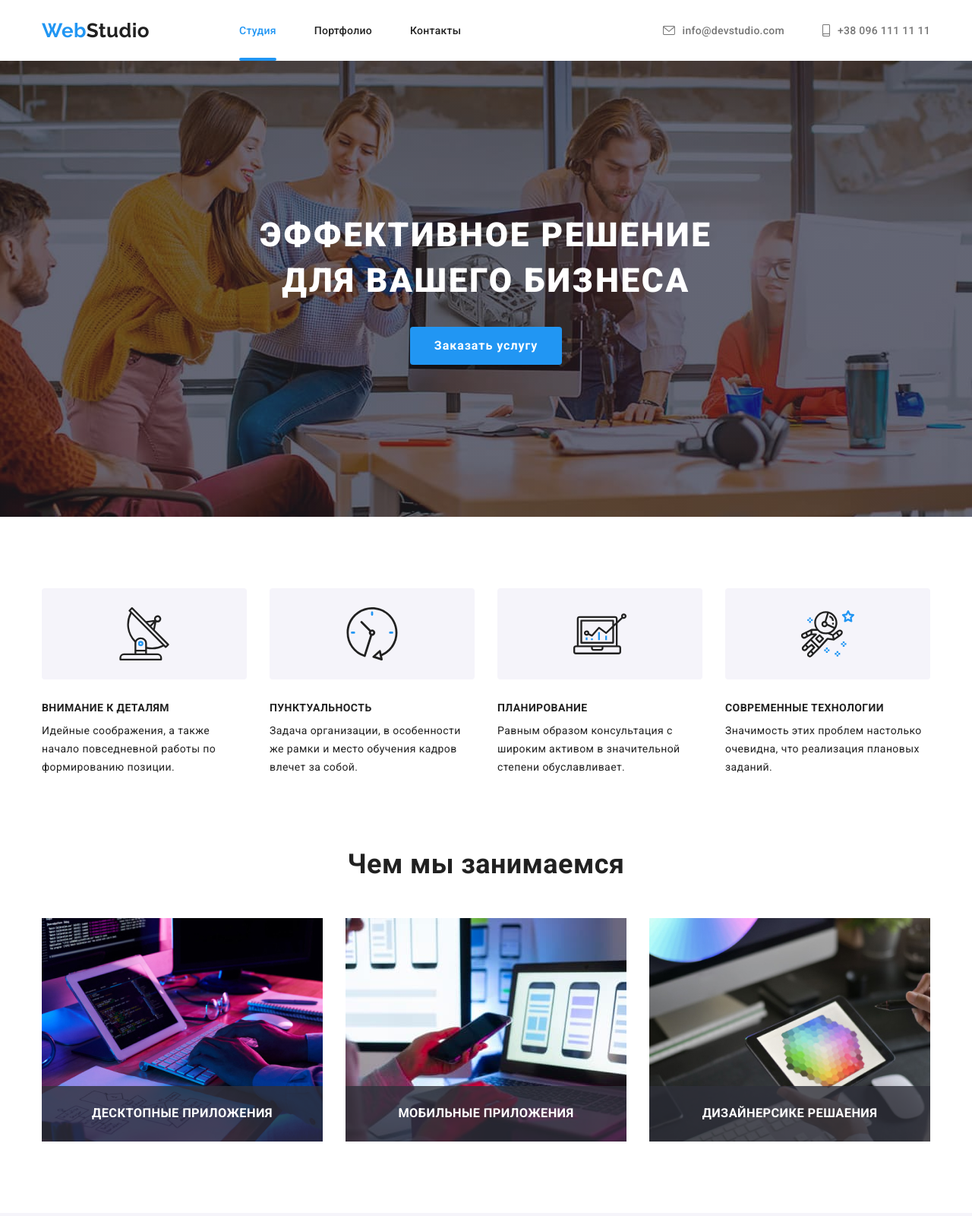
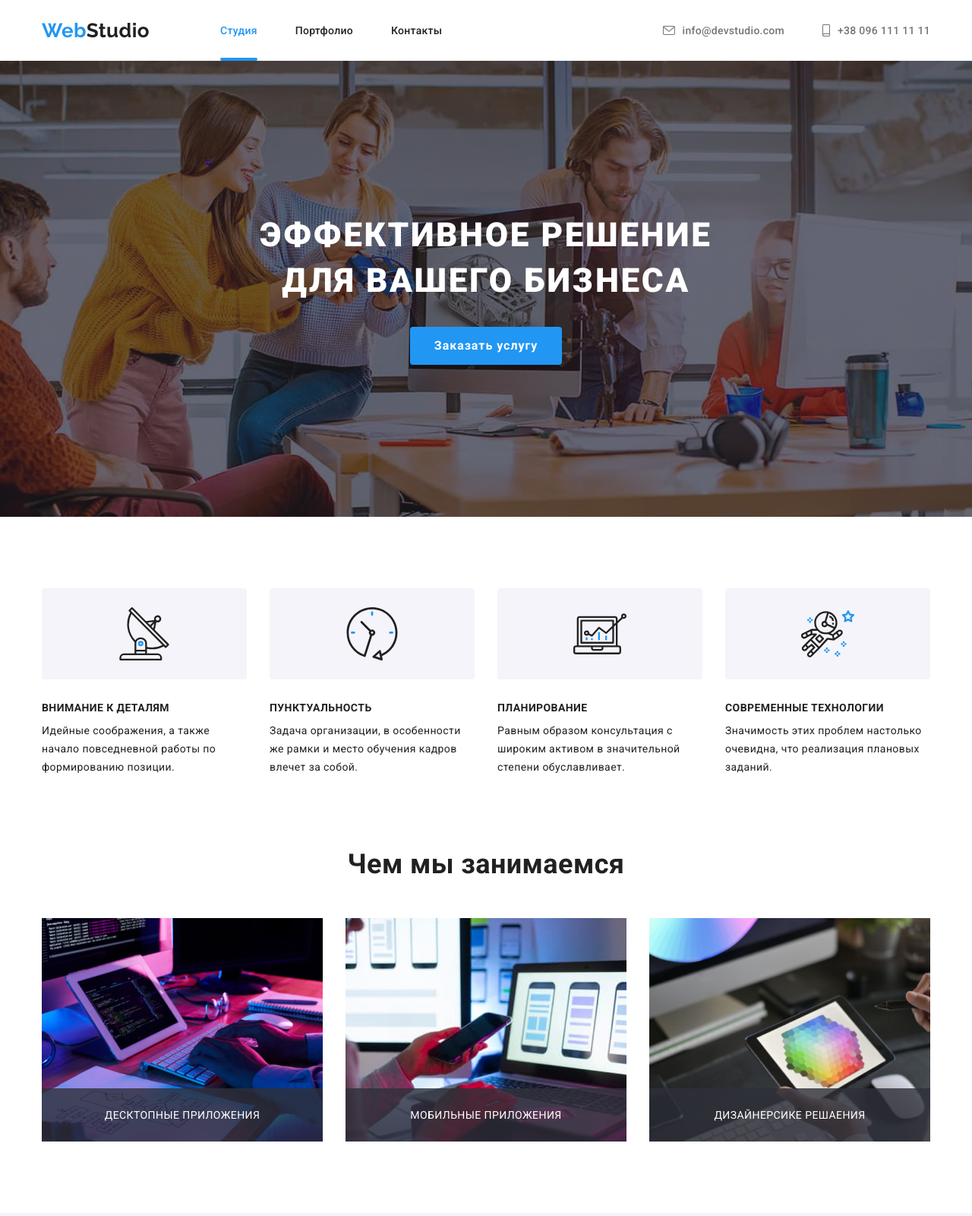
Before and after one commit to Natalie-Manasturska/goit-markup-hw-08, a plain HTML site: page index.html in a window 1280 px wide. Shown: the top 1600 px of the page at 76% size. Drawn offline with nearby package versions, Linux system fonts and the light colour scheme.

Commit message:
редагування

```diff
--- a/css/styles.css
+++ b/css/styles.css
@@ -158,12 +158,15 @@ img {
   display: flex;
   align-items: center;
 }
+.nav-item:not(:last-child) {
+  margin-right: 50px;
+}
 .nav-link {
   color: inherit;
   font-weight: 500;
   line-height: calc(16 / 14);
   letter-spacing: 0.02em;
-  padding: 32px 25px;
+  padding: 32px 0;
   transition: color 250ms cubic-bezier(0.4, 0, 0.2, 1);
 }
 .nav-link:focus,
@@ -207,9 +210,9 @@ img {
   content: "";
   position: absolute;
   height: 4px;
-  width: calc(100% - 50px);
+  width: 100%;
   background: var(--brand-color);
-  left: 25px;
+  left: 0;
   bottom: 0;
   border-radius: 2px;
 }
@@ -236,7 +239,6 @@ img {
   color: var(--first-color);
   font-style: normal;
   line-height: 2;
-  transition: color 250ms cubic-bezier(0.4, 0, 0.2, 1);
 }
 .footer-a {
   margin-bottom: 20px;
@@ -250,10 +252,6 @@ img {
 }
 .footer-contact:hover,
 .footer-contact:focus {
-  color: var(--brand-color);
-}
-.footer-contact-map:hover,
-.footer-contact-map:focus {
   color: var(--brand-color);
 }
 .social-box {
@@ -392,7 +390,7 @@ img {
   flex-wrap: wrap;
   margin-left: -30px;
 }
-.about-item {
+.about-box {
   margin-left: 30px;
   flex-basis: calc(100% / 3 - 30px);
   position: relative;
@@ -466,6 +464,7 @@ img {
   height: 20px;
   width: 20px;
   fill: currentColor;
+  transition: fill 250ms cubic-bezier(0.4, 0, 0.2, 1);
 }
 .team-contact-link:hover,
 .team-contact-link:focus {
@@ -496,11 +495,12 @@ img {
   display: flex;
   justify-content: center;
   align-items: center;
+  transition: border 250ms cubic-bezier(0.4, 0, 0.2, 1);
 }
 .clients-icon {
   height: 60px;
   fill: currentColor;
-  transition: color 250ms cubic-bezier(0.4, 0, 0.2, 1);
+  transition: fill 250ms cubic-bezier(0.4, 0, 0.2, 1);
 }
 .clients-link:focus,
 .clients-link:hover {
--- a/index.html
+++ b/index.html
@@ -136,31 +136,37 @@
           <h2 class="about-title title">Чем мы занимаемся</h2>
           <ul class="list about-list">
             <li class="about-item">
-              <img
+              <div class="about-box">
+                <img
                 class="about-img"
                 src="./images/img.jpg"
                 alt="Программист пишет код"
                 width="370"
               />
-              <h3 class="about-list-title">Десктопные приложения</h3>
+              <p class="about-list-title">Десктопные приложения</p>
+              </div>
             </li>
             <li class="about-item">
+              <div class="about-box">
               <img
                 class="about-img"
                 src="./images/img1.jpg"
                 alt="Дизайнер создаёт интерфейс"
                 width="370"
               />
-              <h3 class="about-list-title">Мобильные приложения</h3>
+              <p class="about-list-title">Мобильные приложения</p>
+              </div>
             </li>
             <li class="about-item">
+              <div class="about-box">
               <img
                 class="about-img"
                 src="./images/img2.jpg"
                 alt="Дизайнер задаёт цвет"
                 width="370"
               />
-              <h3 class="about-list-title">Дизайнерсике решаения</h3>
+              <p class="about-list-title">Дизайнерсике решаения</p>
+              </div>
             </li>
           </ul>
         </div>
```
Also changed, not shown: portfolio.html (+1 -1 lines).
